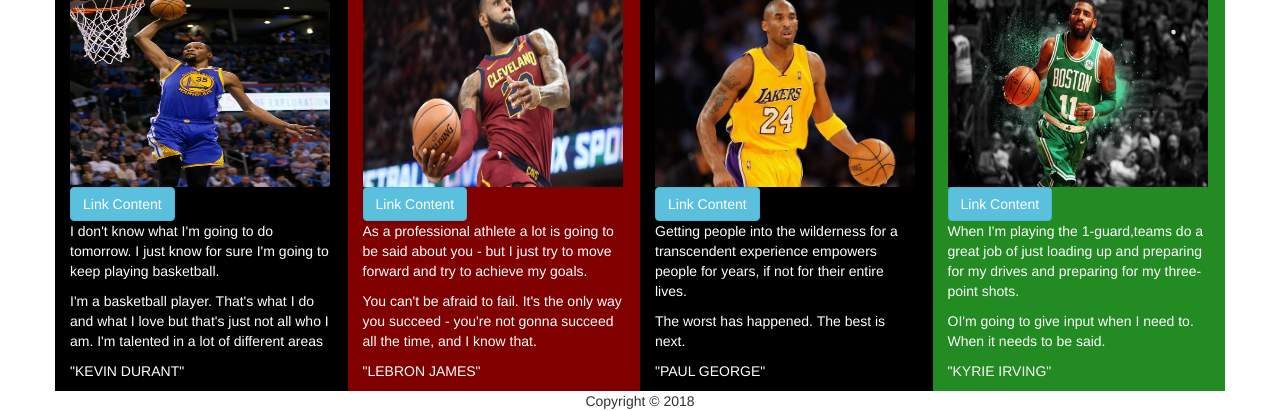
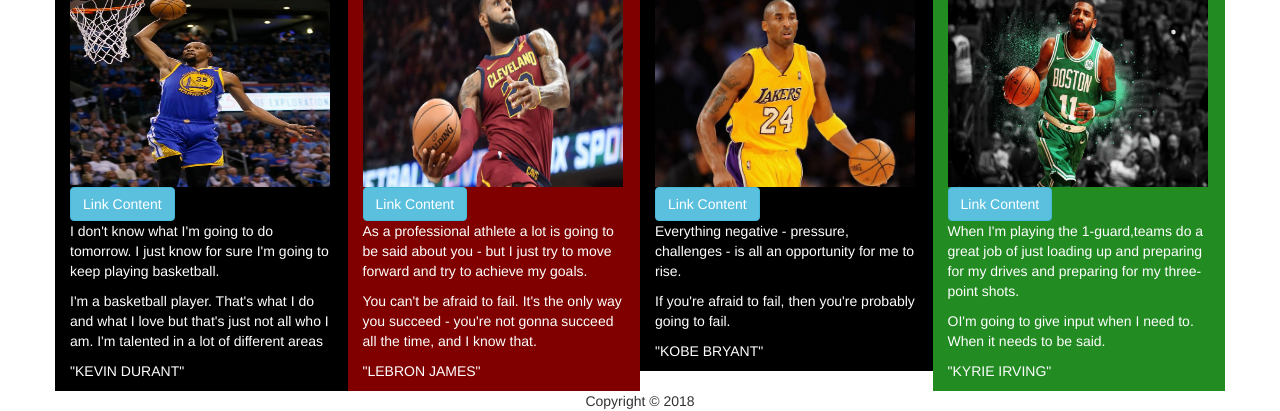
Before and after one commit to bimofirmansyah24/bimofirmansyah24.github.io, a plain HTML site: page index.html in a window 1280 px wide. Shown: the part 632-1043 px from the top of the page. Drawn offline with nearby package versions, Linux system fonts and the light colour scheme.

Commit message:
Update index.html

```diff
--- a/index.html
+++ b/index.html
@@ -41,9 +41,9 @@
       <h1>THE WAY OF KOBE</h1>
       <img src="kobe.jpg" class="rounded" alt="Cinque Terre" width="260" height="200">
        <a href="#" class="btn btn-info" role="button">Link Content</a>
-       <p>Getting people into the wilderness for a transcendent experience empowers people for years, if not for their entire lives.</p>
-       <p>The worst has happened. The best is next.</p>
-       <p>"PAUL GEORGE"
+       <p>Everything negative - pressure, challenges - is all an opportunity for me to rise.</p>
+       <p>If you're afraid to fail, then you're probably going to fail.</p>
+       <p>"KOBE BRYANT"
     </div>
     <div class="col-sm-3" style="background: #228B22; color: white">
       <h1>THE WAY OF KYRIE</h1>
```
